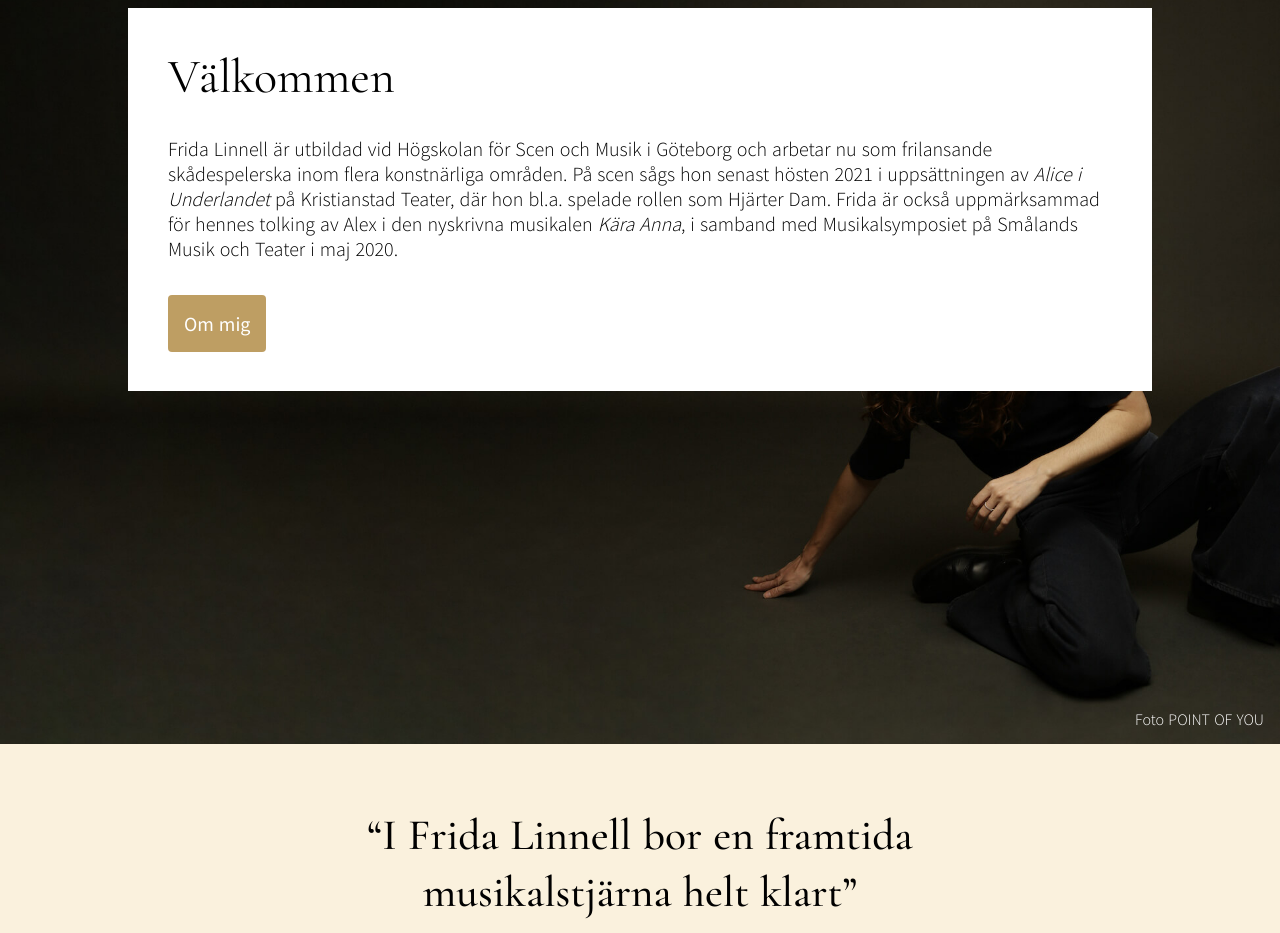
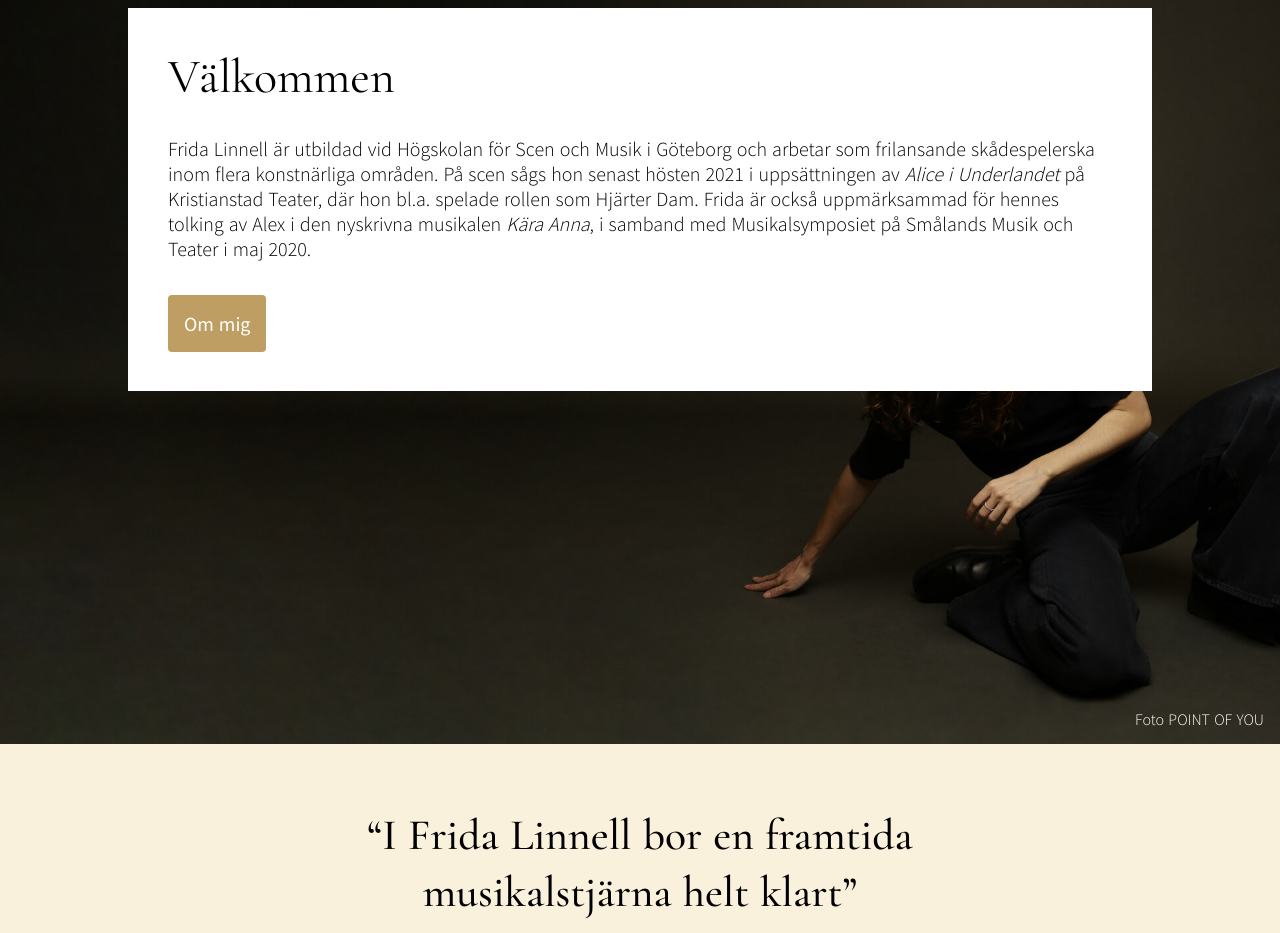
Before and after one commit to kindstrom-solutions/fridalinnell, a Nuxt app: page / in a window 1280 px wide. Shown: the part 1120-2053 px from the top of the page. Built offline with nearby package versions, Linux system fonts and the light colour scheme.

Commit message:
tagit bort onödigt ord

```diff
--- a/pages/index.vue
+++ b/pages/index.vue
@@ -16,7 +16,7 @@
           Välkommen
         </div>
         <div class="box-text">
-          Frida Linnell är utbildad vid Högskolan för Scen och Musik i Göteborg och arbetar nu som
+          Frida Linnell är utbildad vid Högskolan för Scen och Musik i Göteborg och arbetar som
           frilansande skådespelerska inom flera konstnärliga områden. På scen sågs hon senast hösten 2021
           i uppsättningen av <em>Alice i Underlandet</em> på Kristianstad Teater, där hon bl.a. spelade
           rollen som Hjärter Dam. Frida är också uppmärksammad för hennes tolking av
```
